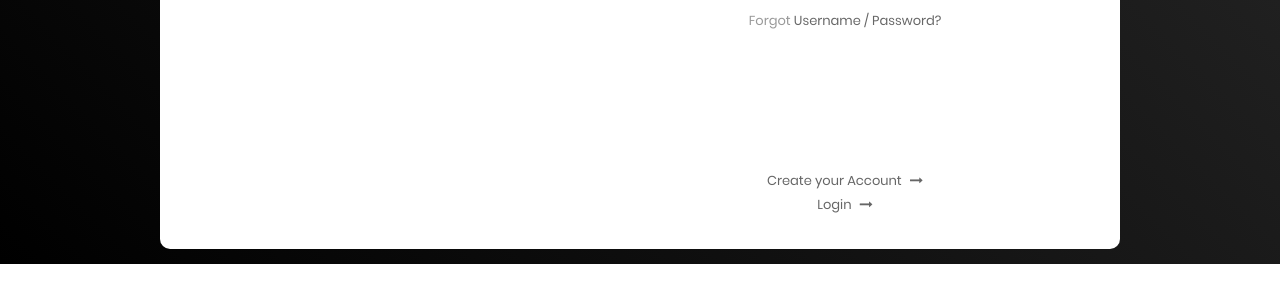
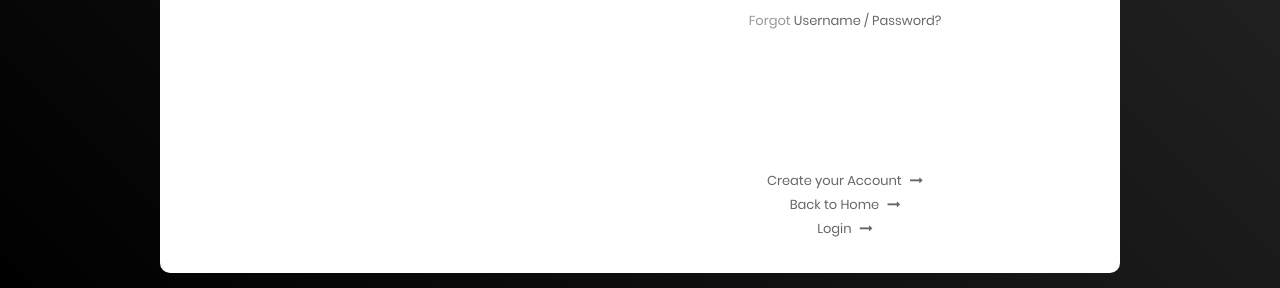
Before and after one commit to tanishqj2005/varchas, a Django app: page /registration/ca in a window 1280 px wide. Shown: the part 918-1206 px from the top of the page. Before the commit the page ends 1182 px from the top, so only its background shows below. Run offline with Django 3.2, Linux system fonts and the light colour scheme; some libraries are stand-ins or nearby versions; some web fonts are replaced.

Commit message:
back to home, forgot username/pass

```diff
--- a/templates/login.html
+++ b/templates/login.html
@@ -93,14 +93,15 @@
                     </button>
                 </div>
 
-                <div class="text-center p-t-12">
+                <!-- <div class="text-center p-t-12">
               <span class="txt1">
                 Forgot
               </span>
                     <a class="txt2" href="#">
                         Username / Password?
                     </a>
-                </div>
+                </div> -->
+
                 <div class="text-center p-t-136">
                     <a class="txt2" href="{% url 'accounts:register' %}">
                         Create your Account
--- a/templates/registration/ca_reg.html
+++ b/templates/registration/ca_reg.html
@@ -103,6 +103,10 @@
                         <i class="fa fa-long-arrow-right m-l-5" aria-hidden="true"></i>
                     </a>
                     <br>
+                    <a class="txt2" href="{% url 'main:home' %}">
+                            Back to Home
+                            <i class="fa fa-long-arrow-right m-l-5" aria-hidden="true"></i>
+                    </a><br>
                     <a class="txt2" href="{% url 'login' %}">
                         Login
                         <i class="fa fa-long-arrow-right m-l-5" aria-hidden="true"></i>
```
